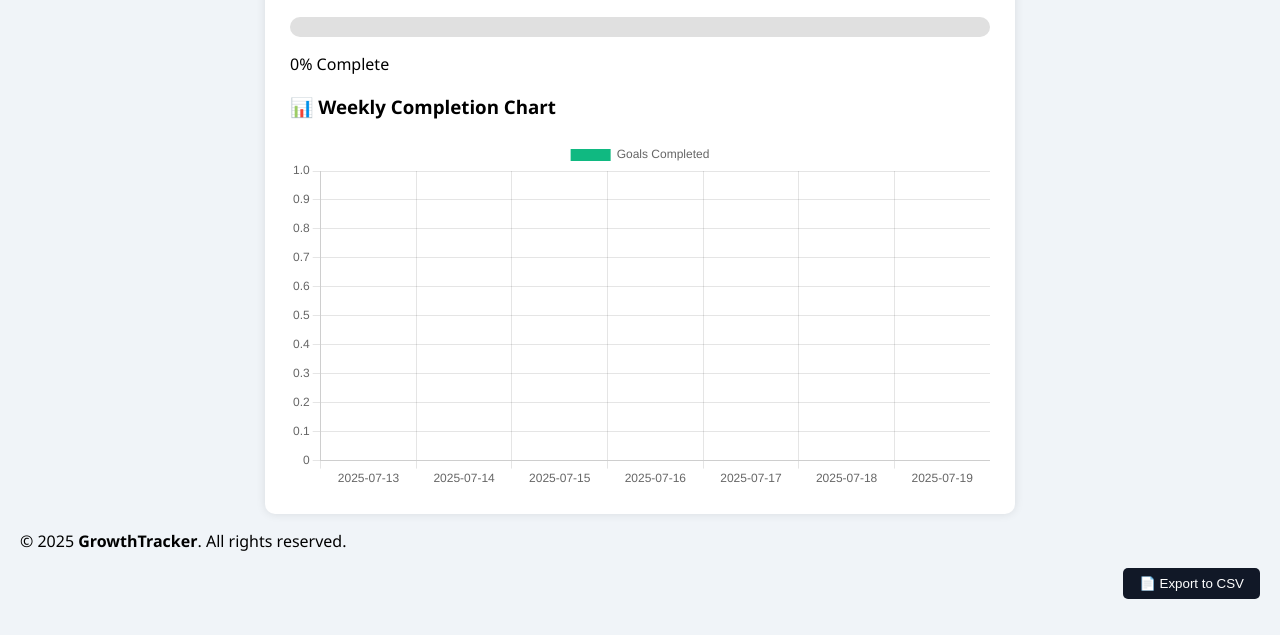
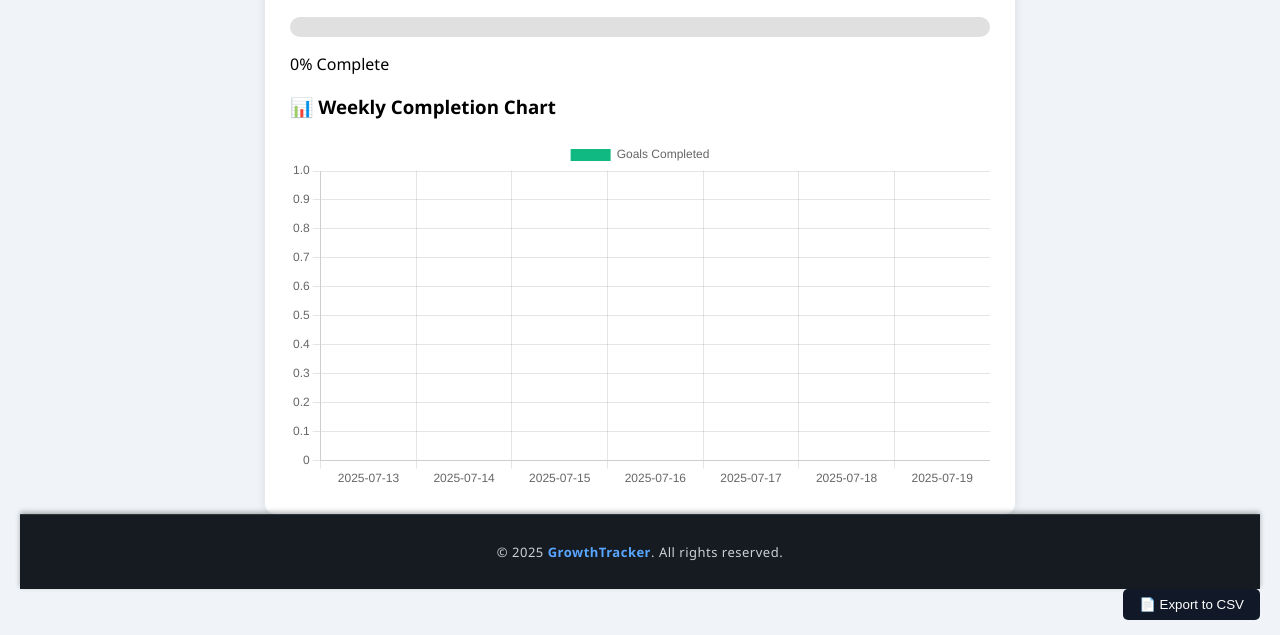
Before and after one commit to ShaikhSahaab/growth-tracker, a plain HTML site: page index.html in a window 1280 px wide. Shown: the part 173-808 px from the top of the page. Drawn offline with nearby package versions, Linux system fonts and the light colour scheme.

Commit message:
style.css

```diff
--- a/style.css
+++ b/style.css
@@ -125,3 +125,20 @@ canvas {
 .dark-mode .progress-fill {
   background-color: #22c55e;
 }
+
+/* Footer Styling */
+footer {
+  text-align: center;
+  padding: 15px;
+  background-color: #161b22;
+  font-size: 13px;
+  color: #c9d1d9; /* made brighter than #8b949e */
+  letter-spacing: 0.5px;
+  border-top: 1px solid #30363d;
+  box-shadow: 0 -2px 5px rgba(0, 0, 0, 0.3);
+}
+
+footer strong {
+  color: #58a6ff;
+  font-weight: 600;
+}
```
